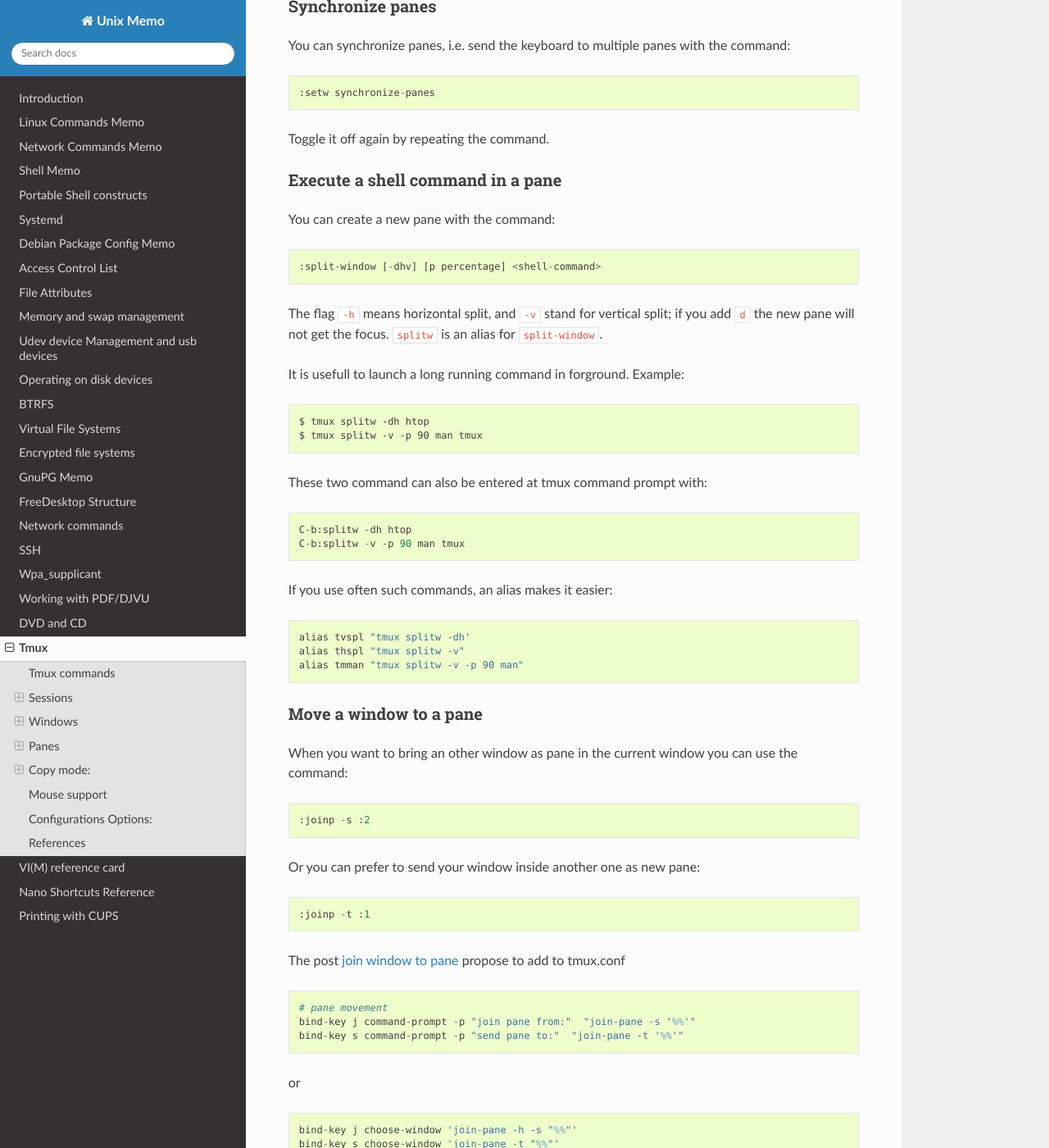
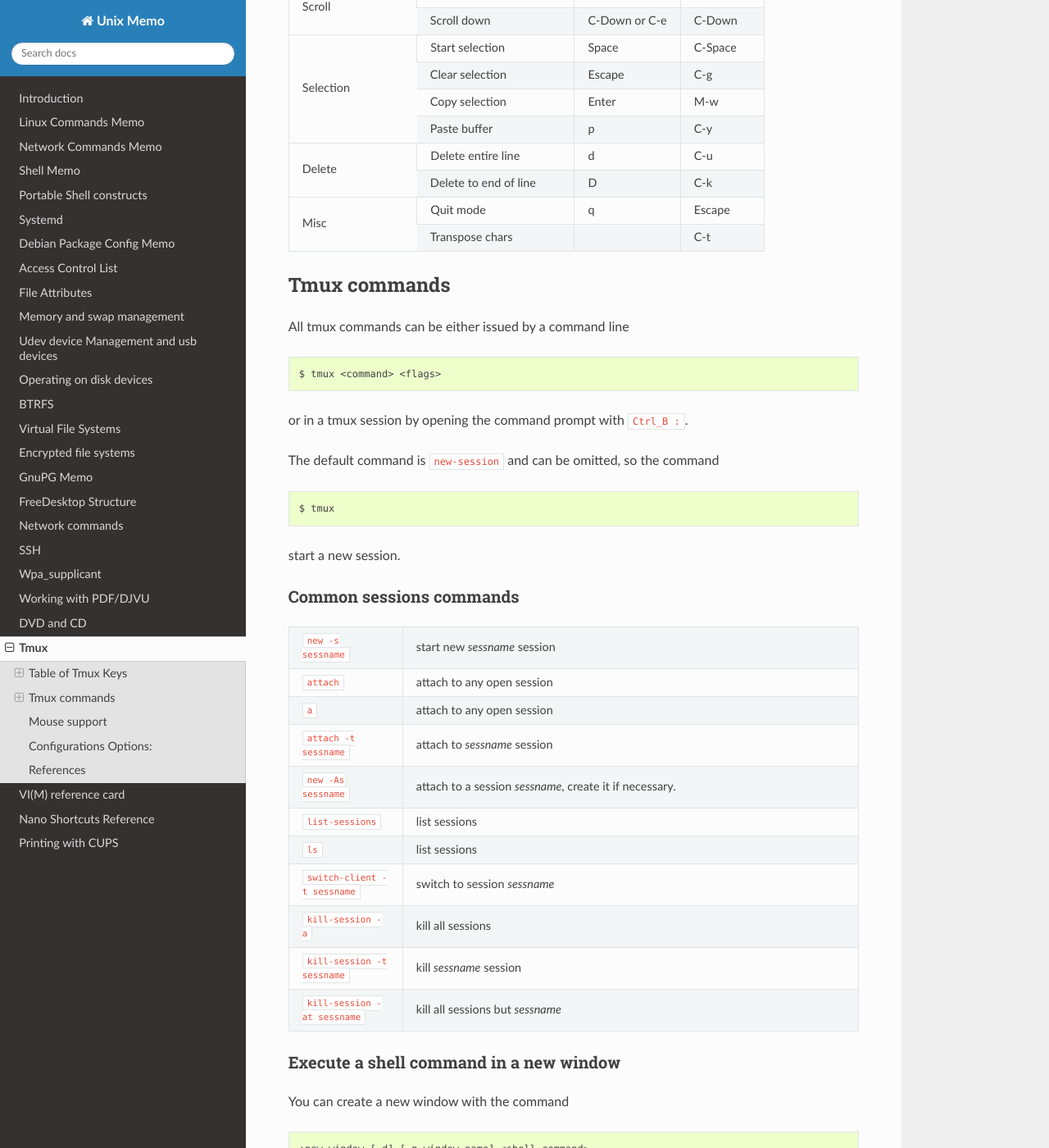
Before and after one commit to marczz/unix_memo, a Sphinx documentation site: the page built from source/tmux.rst, in a window 1280 px wide and 1400 px high, scrolled down 3759 px. Shown: the whole window at 82% size. Built offline with Sphinx 7.4.7 and the Read the Docs theme 2.0.0, drawn with Linux system fonts in a browser that asks for light colours; pages that are not in the unit, such as notebooks, are missing from menus; the version number could not be read and is left out; some of the changed text lies outside the part shown.

Commit message:
tmux.rst: reorganized, added sesion structure.

```diff
--- a/source/tmux.rst
+++ b/source/tmux.rst
@@ -1,63 +1,37 @@
 Tmux
 ====
 
-In this page I suppose that the tmux prefix is the default one that is ``Ctrl-B``, you
-can change the prefix, but it is easy to translate ``B`` to any other symbol.
+In this page I suppose that the tmux prefix is the default one that is ``C-B`` *Control
+B*, you can change the prefix, then replace ``B`` in the following page by the
+appropriate symbol.
 
 *In this memo the list of keys, commands, options of a command are not exhaustive. For a
 full list look at* :man:`tmux(1)`.
 
-Tmux commands
--------------
 
-All tmux commands can be either issued by a command line
-::
+The tmux server manage multiple **sessions** wich can be attached to zero, one or many
+clients. Each session is composed of **windows**  which are made up of one or more
+**panes**. Each pane run a pseudo terminal.
 
-    $ tmux <command> <flags>
+You lanch a new tmux session by the command:
 
-or in a tmux session by opening the command prompt with ``Ctrl_B :``.
-
-The default command is ``new-session`` and can be omitted, so the command
 ::
 
     $ tmux
 
-start a new *default* session.
-
-You can have a list of commands and keys by:
-
-::
-
-    $ tmux list-keys
-    $ tmux list-commands
-
-but usually you will get the keys by typing ``C-B ?`` inside a tmux session.
+Which open a new window in a new session. You can interact with tmux with commands, the
+more usuals are bound to key shortcuts.
 
 
-Sessions
---------
-
-commands
-~~~~~~~~
-.. csv-table::
-   :delim: %
-   :widths: 20, 80
+When you're lost in a tmux session, you will get all the defined the keys
+by typing ``C-B ?`` inside the current window.
 
 
-   ``new -s sessname``%start new *sessname* session
-   ``attach``%attach to any open session
-   ``a``%attach to any open session
-   ``attach -t sessname``%attach to *sessname* session
-   ``new -As sessname``%attach to a session *sessname*, create it if necessary.
-   ``list-sessions``%list sessions
-   ``ls``%list sessions
-   ``switch-client -t sessname``%switch to session *sessname*
-   ``kill-session -a``%kill all sessions
-   ``kill-session -t sessname``%kill  *sessname* session
-   ``kill-session -at sessname``%kill all sessions but *sessname*
+Table of Tmux Keys
+------------------
 
-Keys
-~~~~
+Sessions
+~~~~~~~~
 
 .. csv-table::
    :delim: %
@@ -70,10 +44,7 @@
     ``)``%switch to the next session
 
 Windows
--------
-
-Keys
-~~~~
+~~~~~~~
 
 .. csv-table::
    :delim: %
@@ -96,31 +67,9 @@
     ``:``%prompt for entering commands
     ``t``%show a big clock
 
-Execute a shell command in a new window
-~~~~~~~~~~~~~~~~~~~~~~~~~~~~~~~~~~~~~~~
-
-You can create a new window with the command
-::
-
-    :new-window [-d] [-n window-name] <shell-command>
-
-- With ``-d`` the current window in unchanged.
-- ``neww`` is an alias to ``new window``.
-
-Examples:
-
-  ::
-
-    $ tmux neww 'vi ~/.tmux.conf'
-    $ tmux neww -d 'rsync -avz ~/documents ssh:example.org'
-
-
 
 Panes
------
-
-Keys
-~~~~
+~~~~~
 
 .. csv-table::
    :delim: %
@@ -152,88 +101,8 @@
 
 ..   [*] if you type the number you go to this pane.
 
-Synchronize panes
-~~~~~~~~~~~~~~~~~
-
-You can synchronize panes, i.e. send the keyboard to multiple panes with the command:
-
-::
-
-    :setw synchronize-panes
-
-Toggle it off again by repeating the command.
-
-Execute a shell command in a pane
-~~~~~~~~~~~~~~~~~~~~~~~~~~~~~~~~~
-
-You can create a new pane with the command:
-
-::
-
-    :split-window [-dhv] [p percentage] <shell-command>
-
-The flag ``-h`` means horizontal split, and ``-v`` stand for vertical split; if you add
-``d`` the new pane will not get the focus. ``splitw`` is an alias for ``split-window``.
-
-It is usefull to launch a long running command in forground.  Example:
-
-::
-
-    $ tmux splitw -dh htop
-    $ tmux splitw -v -p 90 man tmux
-
-These two command can also be entered at tmux command prompt with:
-
-::
-
-    C-b:splitw -dh htop
-    C-b:splitw -v -p 90 man tmux
-
-If you use often such commands, an alias makes it easier:
-
-::
-
-    alias tvspl "tmux splitw -dh'
-    alias thspl "tmux splitw -v"
-    alias tmman "tmux splitw -v -p 90 man"
-
-Move a window to a pane
-~~~~~~~~~~~~~~~~~~~~~~~
-
-When you want to bring an other window as pane in the current window you can use the
-command:
-
-::
-
-    :joinp -s :2
-
-Or you can prefer to send your window inside another one as new pane:
-
-::
-
-    :joinp -t :1
-
-The post `join window to pane <https://unix.stackexchange.com/a/14301/266187>`_
-propose to add to tmux.conf
-::
-
-    # pane movement
-    bind-key j command-prompt -p "join pane from:"  "join-pane -s '%%'"
-    bind-key s command-prompt -p "send pane to:"  "join-pane -t '%%'"
-
-or
-
-::
-
-     bind-key j choose-window 'join-pane -h -s "%%"'
-     bind-key s choose-window 'join-pane -t "%%"'
-
-*The* ``s`` *binding will hide the default binding for* ``choose-tree``.
-
-..  _copy mode:
-
-Copy mode:
-----------
+Copy mode
+~~~~~~~~~
 
 ``C-b [`` switch to *Copy mode*, then ``q`` comes back to default mode.
 
@@ -249,8 +118,6 @@
 
 In *vi mode* we use h, j, k, and l to move around our buffer.
 
-Keys
-~~~~
 
 The following keys are bound in copy mode *(for an exhaustive list see* :man:`tmux(1)` *)* :
 
@@ -329,6 +196,170 @@
 +-----------------+-------------------------+--------------+---------+
 
 
+Tmux commands
+-------------
+
+All tmux commands can be either issued by a command line
+::
+
+    $ tmux <command> <flags>
+
+or in a tmux session by opening the command prompt with ``Ctrl_B :``.
+
+The default command is ``new-session`` and can be omitted, so the command
+::
+
+    $ tmux
+
+start a new session.
+
+Common sessions commands
+~~~~~~~~~~~~~~~~~~~~~~~~
+
+.. csv-table::
+   :delim: %
+   :widths: 20, 80
+
+
+   ``new -s sessname``%start new *sessname* session
+   ``attach``%attach to any open session
+   ``a``%attach to any open session
+   ``attach -t sessname``%attach to *sessname* session
+   ``new -As sessname``%attach to a session *sessname*, create it if necessary.
+   ``list-sessions``%list sessions
+   ``ls``%list sessions
+   ``switch-client -t sessname``%switch to session *sessname*
+   ``kill-session -a``%kill all sessions
+   ``kill-session -t sessname``%kill  *sessname* session
+   ``kill-session -at sessname``%kill all sessions but *sessname*
+
+
+
+
+Execute a shell command in a new window
+~~~~~~~~~~~~~~~~~~~~~~~~~~~~~~~~~~~~~~~
+
+You can create a new window with the command
+::
+
+    :new-window [-d] [-n window-name] <shell-command>
+
+- With ``-d`` the current window in unchanged.
+- ``neww`` is an alias to ``new window``.
+
+Examples:
+
+  ::
+
+    $ tmux neww 'vi ~/.tmux.conf'
+    $ tmux neww -d 'rsync -avz ~/documents ssh:example.org'
+
+
+
+
+Synchronize panes
+~~~~~~~~~~~~~~~~~
+
+You can synchronize panes, i.e. send the keyboard to multiple panes with the command:
+
+::
+
+    :setw synchronize-panes
+
+Toggle it off again by repeating the command.
+
+Execute a shell command in a pane
+~~~~~~~~~~~~~~~~~~~~~~~~~~~~~~~~~
+
+You can create a new pane with the command:
+
+::
+
+    :split-window [-dhv] [p percentage] <shell-command>
+
+The flag ``-h`` means horizontal split, and ``-v`` stand for vertical split; if you add
+``d`` the new pane will not get the focus. ``splitw`` is an alias for ``split-window``.
+*The name vertical split is somewhat confusing, it means that your panes will be
+separated by an horizontal line, and so are stacked vertically*.
+
+It is usefull to launch a long running command in forground.  Example:
+
+::
+
+    $ tmux splitw -dh htop
+    $ tmux splitw -v -p 90 man tmux
+
+These two command can also be entered at tmux command prompt with:
+
+::
+
+    C-b:splitw -dh htop
+    C-b:splitw -v -p 90 man tmux
+
+If you use often such commands, an alias makes it easier:
+
+::
+
+    alias thspl "tmux splitw -dh'
+    alias tvspl "tmux splitw -v"
+    alias tmman "tmux splitw -v -p 90 man"
+
+with the ``command-alias`` command you can also create the aliases inside the session.
+::
+
+    $ tmux set-option -s command-alias[10] vspl='split-window -v'
+
+and you can do either in command line
+::
+
+    $ tmux vspl
+
+or at command prompt
+::
+
+    vspl
+
+To know which cells of the array ``command-alias`` are used, and their content do:
+
+::
+
+    $ tmux show-options -s command-alias
+
+Move a window to a pane
+~~~~~~~~~~~~~~~~~~~~~~~
+
+When you want to bring an other window as pane in the current window you can use the
+command:
+
+::
+
+    :joinp -s :2
+
+Or you can prefer to send your window inside another one as new pane:
+
+::
+
+    :joinp -t :1
+
+The post `join window to pane <https://unix.stackexchange.com/a/14301/266187>`_
+propose to add to tmux.conf
+::
+
+    # pane movement
+    bind-key J command-prompt -p "join pane from:"  "join-pane -s '%%'"
+    bind-key S command-prompt -p "send pane to:"  "join-pane -t '%%'"
+
+or
+
+::
+
+     bind-key J choose-tree -w 'join-pane -h -s "%%"'
+     bind-key S choose-tree -w 'join-pane -t "%%"'
+
+
+
+..  _copy mode:
+
 
 
 Mouse support
```
